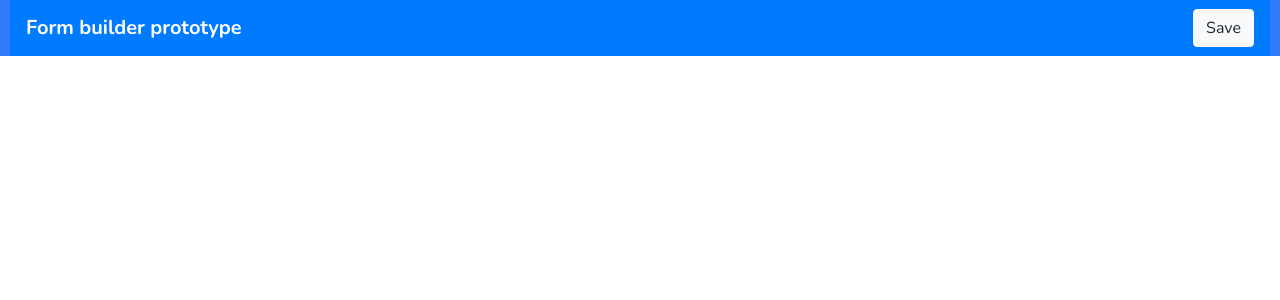
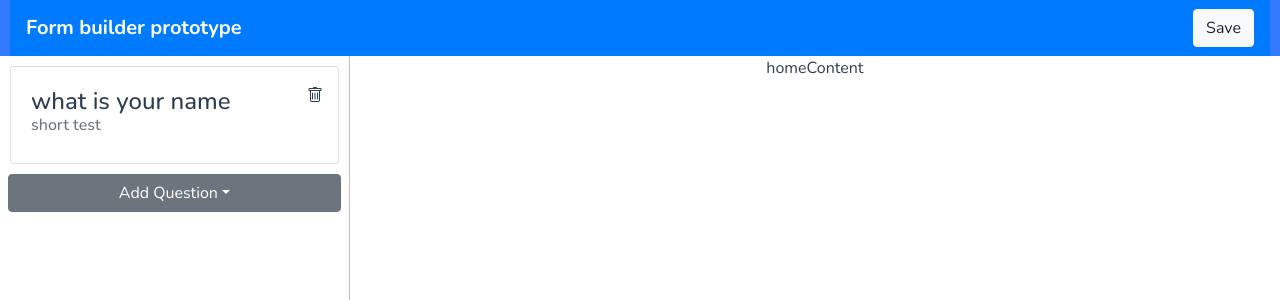
Before and after one commit to Radhi-Hudijan/form-builder, a Vue app: page / in a window 1280 px wide. Shown: the top 300 px of the page. Built offline with nearby package versions, Linux system fonts and the light colour scheme.

Commit message:
created question card

```diff
--- a/src/components/HomePage/HomePage.vue
+++ b/src/components/HomePage/HomePage.vue
@@ -1,20 +1,50 @@
 <template>
   <div class="home">
     <nav-bar @save-form="handleSaveForm" />
+
+    <div class="homeWrapper">
+      <div class="sideBar">
+        <div class="questionList">
+          <question-card
+            title="what is your name"
+            type="short test"
+            @delete-card="handleDeleteCard"
+            @card-click="handleCardClick"
+          />
+        </div>
+        <div class="dropDownList">
+          <b-dropdown id="dropdown-1" block text="Add Question" class="m-md-2">
+            <b-dropdown-item>Long Text</b-dropdown-item>
+            <b-dropdown-item>Short Text</b-dropdown-item>
+          </b-dropdown>
+        </div>
+      </div>
+
+      <div class="homeContent">homeContent</div>
+    </div>
   </div>
 </template>
 
 <script>
 import NavBar from "../NavBar/NavBar.vue";
+import QuestionCard from "../QuestionCard/QuestionCard.vue";
+
 export default {
   name: "HomePage",
   components: {
     NavBar,
+    QuestionCard,
   },
 
   methods: {
     handleSaveForm() {
       console.log("The Form has been saved successfully");
+    },
+    handleDeleteCard() {
+      console.log("The card has been deleted successfully");
+    },
+    handleCardClick() {
+      console.log("card clicked");
     },
   },
 };
--- a/src/components/HomePage/style.scss
+++ b/src/components/HomePage/style.scss
@@ -1,5 +1,18 @@
 .home {
-  h1 {
-    color: red;
+  display: flex;
+  flex-direction: column;
+  .homeWrapper {
+    display: flex;
+
+    .sideBar {
+      flex: 1.5;
+      border-right: 1px solid rgb(189, 188, 188);
+      min-height: 100vh;
+      background-color: white;
+    }
+
+    .homeContent {
+      flex: 4;
+    }
   }
 }
--- /dev/null
+++ b/src/components/QuestionCard/QuestionCard.vue
@@ -0,0 +1,34 @@
+<template>
+  <div class="card">
+    <b-card
+      :title="title"
+      :sub-title="type"
+      class="border-0 card-content"
+      @click="handleCardClick()"
+    />
+    <b-icon icon="trash" @click="handleDeleteCard()" class="trash-icon" />
+  </div>
+</template>
+
+<script>
+import { BCard, BIcon } from "bootstrap-vue";
+export default {
+  name: "QuestionCard",
+  components: { BCard, BIcon },
+  props: ["title", "type"],
+  emits: ["delete-card", "card-click"],
+  methods: {
+    handleDeleteCard() {
+      this.$emit("delete-card");
+    },
+
+    handleCardClick() {
+      this.$emit("card-click");
+    },
+  },
+};
+</script>
+
+<style lang="scss" scoped>
+@import "./style.scss";
+</style>
--- /dev/null
+++ b/src/components/QuestionCard/style.scss
@@ -0,0 +1,15 @@
+.card {
+  position: relative;
+  margin: 10px !important;
+  padding: 0;
+  text-align: left;
+
+  .card-content {
+    margin: 0 !important;
+  }
+  .trash-icon {
+    position: absolute;
+    top: 20px;
+    right: 15px;
+  }
+}
```
